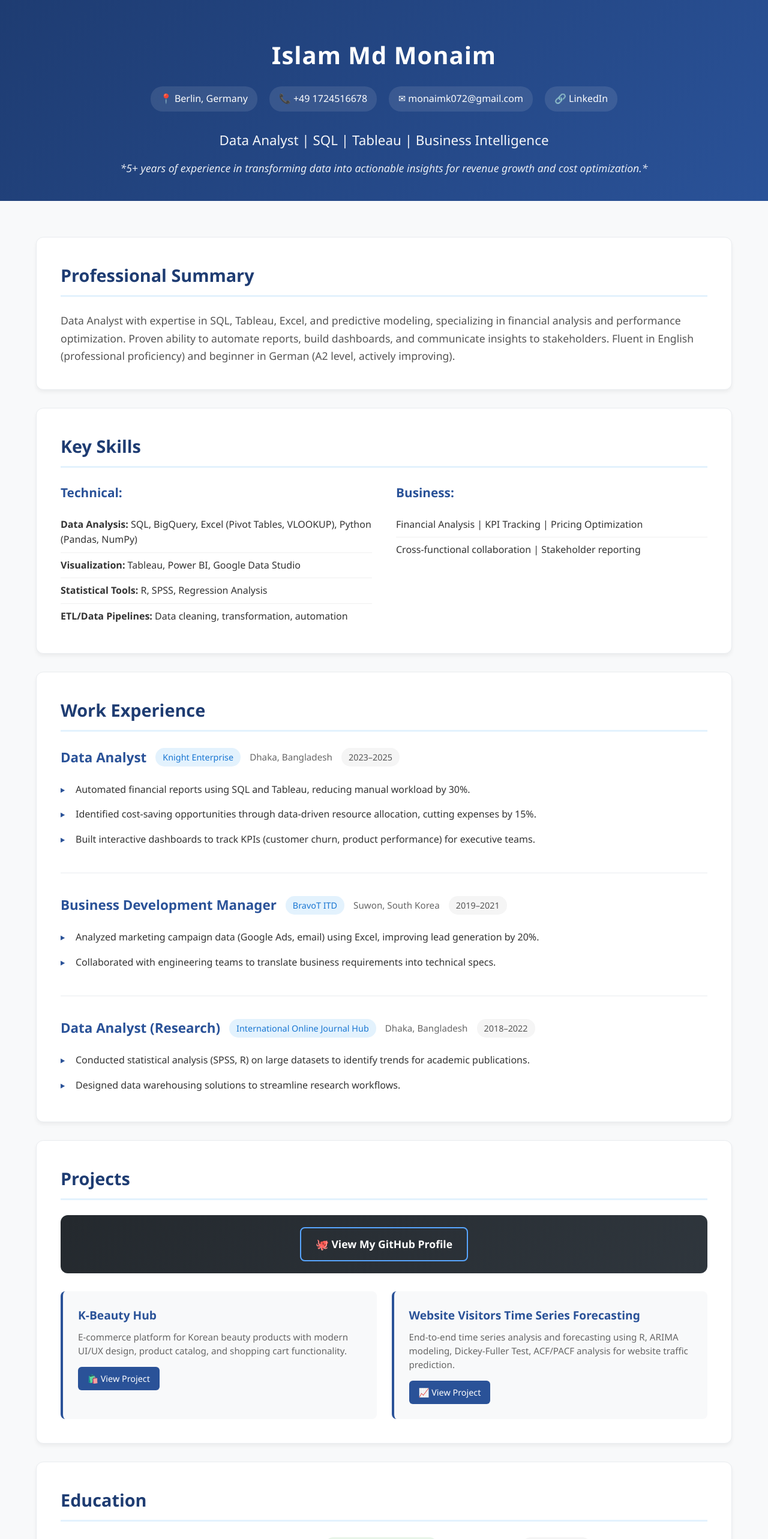
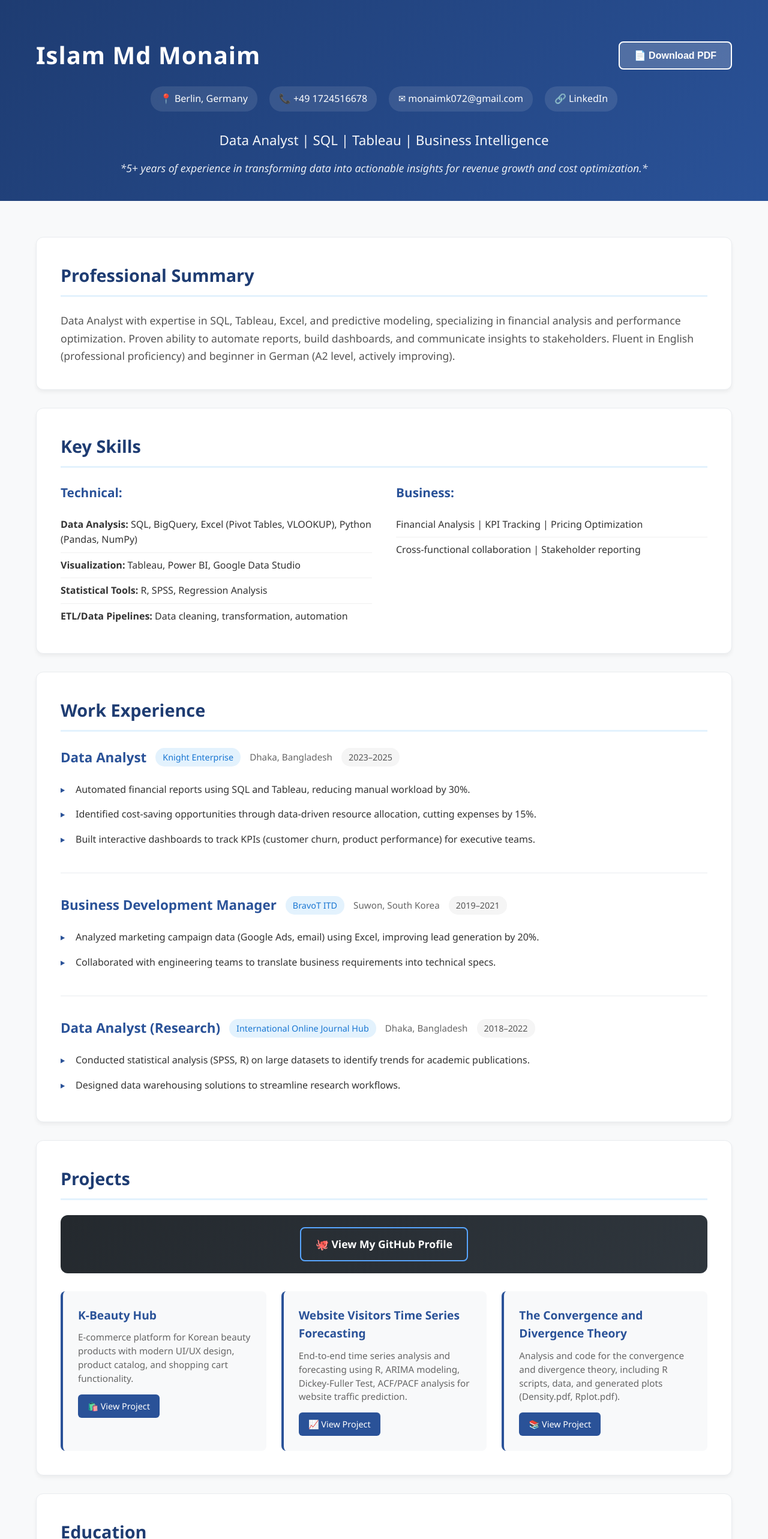
Before and after one commit to Monaim-knight/Portfolio-, a React (Create React App) app: page / in a window 1280 px wide. Shown: the top 2566 px of the page at 60% size. Built offline with nearby package versions, Linux system fonts and the light colour scheme.

Commit message:
Added new project

```diff
--- a/package.json
+++ b/package.json
@@ -11,6 +11,7 @@
     "react": "^19.1.0",
     "react-dom": "^19.1.0",
     "react-scripts": "5.0.1",
+    "react-to-pdf": "^2.0.1",
     "web-vitals": "^2.1.4"
   },
   "scripts": {
--- a/src/App.css
+++ b/src/App.css
@@ -30,11 +30,38 @@ body {
   text-align: center;
 }
 
+.header-top {
+  display: flex;
+  justify-content: space-between;
+  align-items: center;
+  margin-bottom: 20px;
+}
+
 .name {
   font-size: 2.5rem;
   font-weight: 700;
-  margin-bottom: 20px;
   letter-spacing: 1px;
+  margin: 0;
+}
+
+.download-btn {
+  background: rgba(255, 255, 255, 0.2);
+  color: white;
+  border: 2px solid white;
+  padding: 12px 24px;
+  border-radius: 8px;
+  font-size: 1rem;
+  font-weight: 600;
+  cursor: pointer;
+  transition: all 0.3s ease;
+  backdrop-filter: blur(10px);
+}
+
+.download-btn:hover {
+  background: white;
+  color: #1e3c72;
+  transform: translateY(-2px);
+  box-shadow: 0 4px 12px rgba(255, 255, 255, 0.3);
 }
 
 .contact-info {
@@ -376,6 +403,16 @@ body {
     padding: 0 15px;
   }
 
+  .header-top {
+    flex-direction: column;
+    gap: 15px;
+    text-align: center;
+  }
+
+  .download-btn {
+    align-self: center;
+  }
+
   .header {
     padding: 40px 0 30px;
   }
--- a/src/App.js
+++ b/src/App.js
@@ -1,12 +1,24 @@
-import React from 'react';
+import React, { useRef } from 'react';
+import { generatePDF } from 'react-to-pdf';
 import './App.css';
 
 function App() {
+  const targetRef = useRef();
+
+  const downloadPDF = () => {
+    generatePDF(targetRef, { filename: 'Islam_Md_Monaim_Portfolio.pdf' });
+  };
+
   return (
     <div className="App">
       <header className="header">
         <div className="container">
-          <h1 className="name">Islam Md Monaim</h1>
+          <div className="header-top">
+            <h1 className="name">Islam Md Monaim</h1>
+            <button onClick={downloadPDF} className="download-btn">
+              📄 Download PDF
+            </button>
+          </div>
           <div className="contact-info">
             <span>📍 Berlin, Germany</span>
             <span>📞 +49 1724516678</span>
@@ -20,7 +32,7 @@ function App() {
         </div>
       </header>
 
-      <main className="main-content">
+      <main className="main-content" ref={targetRef}>
         <div className="container">
           <section className="section">
             <h3>Professional Summary</h3>
@@ -122,6 +134,15 @@ function App() {
                   </a>
                 </div>
               </div>
+              <div className="project-item">
+                <h4>The Convergence and Divergence Theory</h4>
+                <p>Analysis and code for the convergence and divergence theory, including R scripts, data, and generated plots (Density.pdf, Rplot.pdf).</p>
+                <div className="project-links">
+                  <a href="https://github.com/Monaim-knight/lee-2004" target="_blank" rel="noopener noreferrer" className="project-link">
+                    📚 View Project
+                  </a>
+                </div>
+              </div>
             </div>
           </section>
 
```
Also changed, not shown: 2 other files (tests, documents, lock files or other folders).
